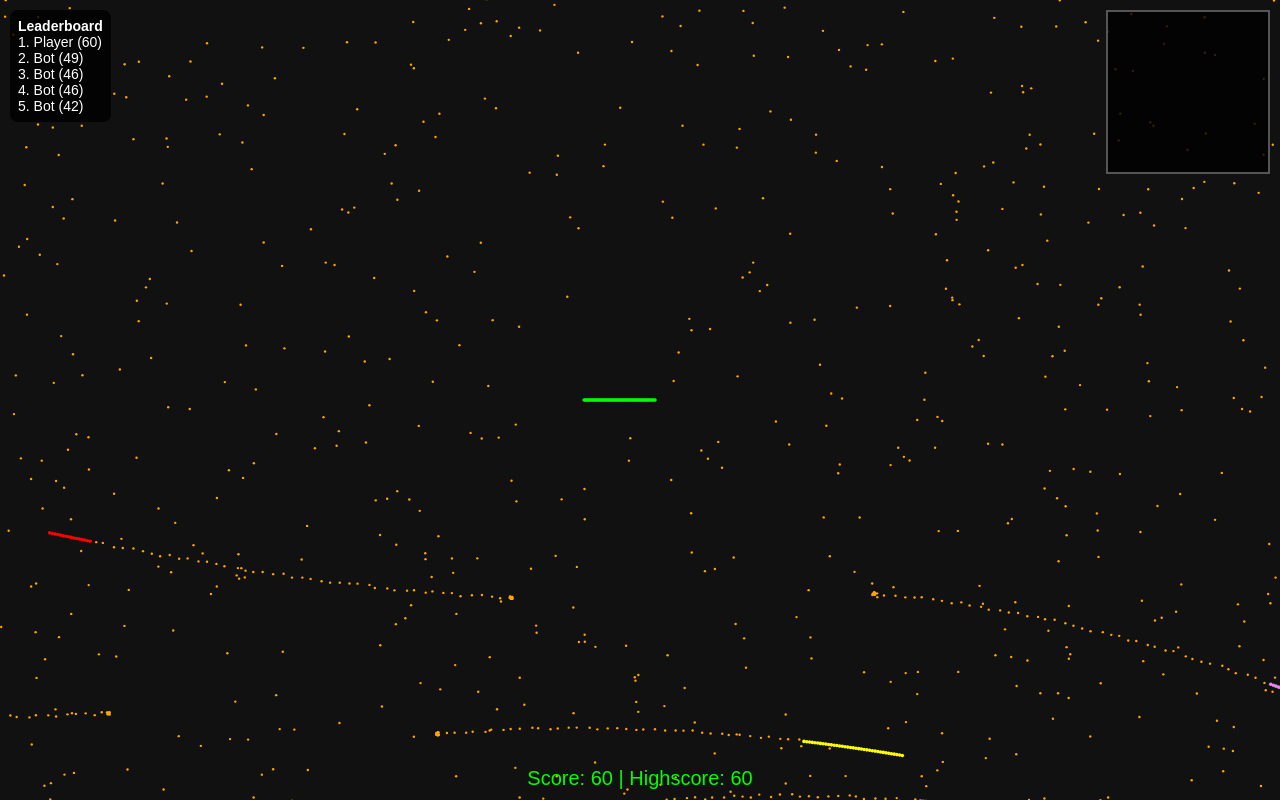
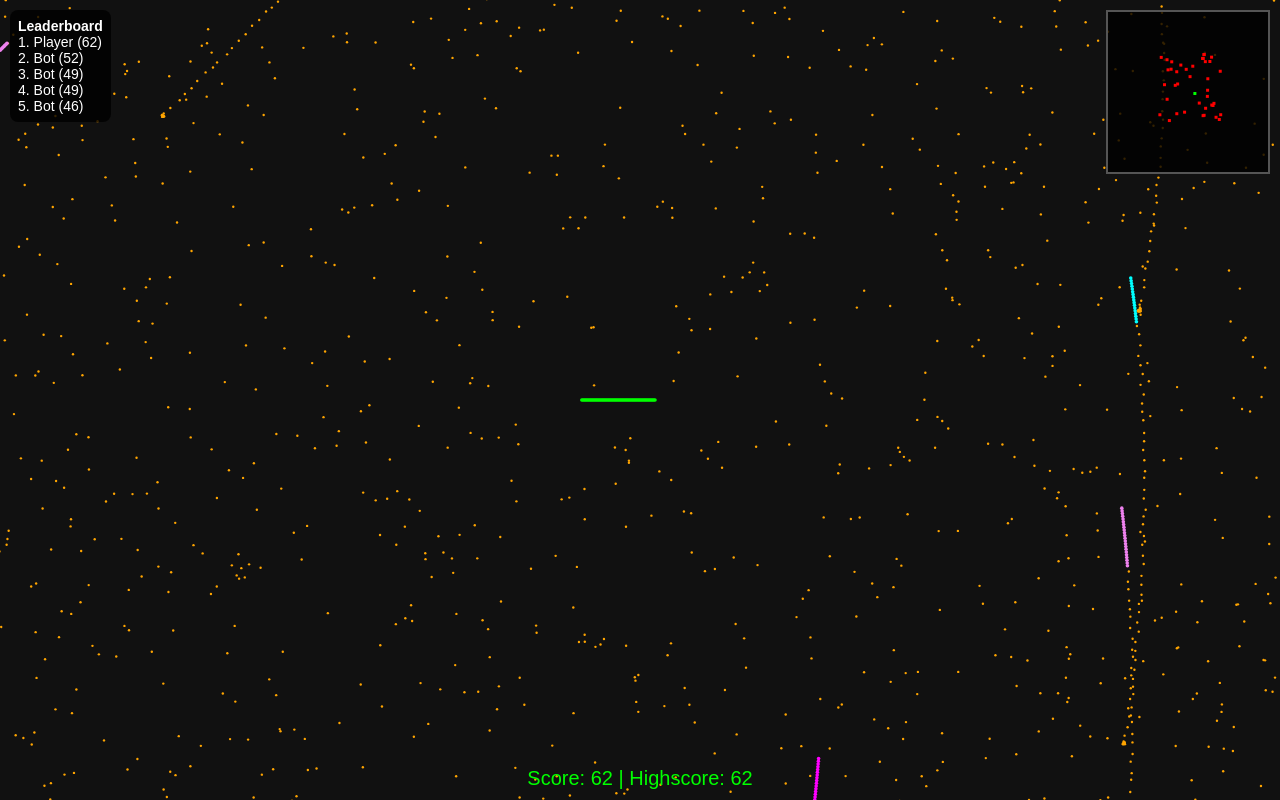
Before and after one commit to Jona2015/game, a plain HTML site: page index.html in a window 1280 px wide. Both pictures are taken after a click on the button "Start". Drawn offline with Linux system fonts and the light colour scheme.

Commit message:
Update index.html

```diff
--- a/index.html
+++ b/index.html
@@ -2,7 +2,7 @@
 <html lang="de">
 <head>
 <meta charset="UTF-8">
-<title>Slither.io Full Experience</title>
+<title>Slither.io – Mega Edition</title>
 <style>
 body{margin:0;background:#111;overflow:hidden;font-family:Arial;color:white;}
 canvas{display:block;}
@@ -16,7 +16,7 @@ canvas{display:block;}
 <body>
 
 <div id="menu">
-<h1>Slither.io Advanced</h1>
+<h1>Slither.io Mega Edition</h1>
 <input id="playerName" placeholder="Name" />
 <select id="difficulty">
 <option value="easy">Leicht</option>
@@ -39,7 +39,6 @@ canvas{display:block;}
 <canvas id="minimap"></canvas>
 
 <script>
-/* =================== GRUNDSETUP =================== */
 const canvas=document.getElementById("game");
 const ctx=canvas.getContext("2d");
 const mini=document.getElementById("minimap");
@@ -62,11 +61,9 @@ let camera={x:0,y:0};
 let foods=[];
 let highscore=parseInt(localStorage.getItem("slitherHighscore")||0);
 
-/* =================== HILFSFUNKTIONEN =================== */
 const rand=(a,b)=>Math.random()*(b-a)+a;
 const dist=(a,b)=>Math.hypot(a.x-b.x,a.y-b.y);
 
-/* =================== SNAKE =================== */
 class Snake{
   constructor(x,y,color,bot=false,name=null){
     this.segments=[{x,y}];
@@ -113,20 +110,19 @@ let player,bots=[];
 function initGame(){
   player=new Snake(0,0,skinSelect.value,false,playerNameInput.value||"Player");
   foods=[];
-  for(let i=0;i<20000;i++)foods.push({x:rand(-WORLD,WORLD),y:rand(-WORLD,WORLD)});
+  for(let i=0;i<30000;i++)foods.push({x:rand(-WORLD,WORLD),y:rand(-WORLD,WORLD)}); // viel mehr Essen
+
   bots=[];
-  const botCount=difficultySelect.value==="easy"?15:difficultySelect.value==="medium"?25:35;
+  const botCount=difficultySelect.value==="easy"?25:difficultySelect.value==="medium"?40:60; // mehr Bots
   const colors=["red","orange","cyan","violet","yellow","magenta"];
   for(let i=0;i<botCount;i++)bots.push(new Snake(rand(-WORLD/2,WORLD/2),rand(-WORLD/2,WORLD/2),colors[i%colors.length],true));
 }
 
-/* =================== INPUT =================== */
 let keys={w:0,a:0,s:0,d:0};
 onkeydown=e=>{if(e.code==="KeyW")keys.w=1;if(e.code==="KeyA")keys.a=1;if(e.code==="KeyS")keys.s=1;if(e.code==="KeyD")keys.d=1;if(e.code==="Space")player.boost=true;}
 onkeyup=e=>{if(e.code==="KeyW")keys.w=0;if(e.code==="KeyA")keys.a=0;if(e.code==="KeyS")keys.s=0;if(e.code==="KeyD")keys.d=0;if(e.code==="Space")player.boost=false;}
 canvas.addEventListener("wheel",e=>{e.preventDefault();zoom=Math.max(0.15,Math.min(1.2,zoom*(1-e.deltaY*0.0015)));},{passive:false});
 
-/* =================== GAME LOOP =================== */
 function loop(){
   requestAnimationFrame(loop);
   ctx.setTransform(1,0,0,1,0,0);
@@ -137,62 +133,73 @@ function loop(){
   ctx.scale(zoom,zoom);
   ctx.translate(-camera.x,-camera.y);
 
-  /* ===== MAP RAND ===== */
+  // Map Rand
   ctx.strokeStyle="white"; ctx.lineWidth=8;
   ctx.strokeRect(-WORLD,-WORLD,WORLD*2,WORLD*2);
   const ph=player.segments[0];
   if(ph.x<-WORLD||ph.x>WORLD||ph.y<-WORLD||ph.y>WORLD)player.dead=true;
   bots.forEach(b=>{if(b.dead)return;const bh=b.segments[0];if(bh.x<-WORLD||bh.x>WORLD||bh.y<-WORLD||bh.y>WORLD)b.dead=true;});
 
-  /* ===== FOOD ===== */
+  // Food
   ctx.fillStyle="orange";
   for(const f of foods){ctx.beginPath();ctx.arc(f.x,f.y,4,0,Math.PI*2);ctx.fill();
     if(!player.dead && dist(ph,f)<10){player.len+=2;player.width+=0.05;foods.splice(foods.indexOf(f),1);}
   }
 
-  /* ===== PLAYER BEWEGUNG ===== */
+  // Spieler
   const mx=keys.d-keys.a; const my=keys.w-keys.s;
   const target=mx||my?{x:ph.x+mx*100,y:ph.y+my*100}:null;
   if(!player.dead)player.update(target);
 
-  /* ===== BOT KI ===== */
+  // Bots KI (schlauer)
   bots.forEach(b=>{
     if(b.dead)return;
     let targets=[player,...bots.filter(bb=>bb!==b&&!bb.dead)];
     targets.sort((a,b)=>dist(b.segments[0],b.segments[0])-dist(a.segments[0],b.segments[0]));
     let t=targets[0].segments[0];
-    if(b.len<targets[0].len){const a=Math.atan2(b.segments[0].y-t.y,b.segments[0].x-t.x);t={x:b.segments[0].x+Math.cos(a)*200,y:b.segments[0].y+Math.sin(a)*200};}
+    const d=dist(b.segments[0],t);
+    // Flucht wenn kleiner, Angriff wenn größer
+    if(b.len<targets[0].len && d<500){const a=Math.atan2(b.segments[0].y-t.y,b.segments[0].x-t.x);t={x:b.segments[0].x+Math.cos(a)*200,y:b.segments[0].y+Math.sin(a)*200};}
+    else if(b.len>targets[0].len && d<800){t=targets[0].segments[0];}
     b.boost=true; b.update(t);
   });
 
-  /* ===== KOLLISIONEN ===== */
+  // Kollisionslogik
   bots.forEach(b=>{
     if(b.dead)return;
+    // Bot-Kopf trifft Spieler-Körper
     for(let i=15;i<player.segments.length;i++)if(dist(b.segments[0],player.segments[i])<6)b.dead=true;
+    // Bot-Kopf trifft Bot-Körper
     for(let other of bots){if(other===b||other.dead)continue;for(let i=15;i<other.segments.length;i++)if(dist(b.segments[0],other.segments[i])<6)b.dead=true;}
+    // Spieler-Kopf trifft Bot-Körper
     for(let i=15;i<b.segments.length;i++)if(dist(player.segments[0],b.segments[i])<6)player.dead=true;
   });
 
-  /* ===== RESPAWN ===== */
+  // Respawn
   bots.forEach(b=>{if(b.dead)setTimeout(()=>{b.segments=[{x:rand(-WORLD,WORLD),y:rand(-WORLD,WORLD)}];b.len=rand(20,120);b.width=12;b.dead=false;},800);});
   if(player.dead)setTimeout(()=>{player.segments=[{x:0,y:0}];player.len=20;player.width=12;player.dead=false;},800);
 
-  /* ===== DRAW ===== */
+  // Draw
   player.draw(ctx); bots.forEach(b=>!b.dead&&b.draw(ctx));
 
-  /* ===== LEADERBOARD ===== */
+  // Leaderboard + Score
   const lb=[player,...bots].filter(s=>!s.dead).sort((a,b)=>b.len-a.len).slice(0,5);
   leaderboardDiv.innerHTML="<b>Leaderboard</b><br>"+lb.map((s,i)=>`${i+1}. ${s.name} (${Math.floor(s.len)})`).join("<br>");
   scoreDisplay.innerHTML=`Score: ${Math.floor(player.len)} | Highscore: ${highscore}`;
+  if(Math.floor(player.len)>highscore){highscore=Math.floor(player.len);localStorage.setItem("slitherHighscore",highscore);}
 
-  if(Math.floor(player.len)>highscore){highscore=Math.floor(player.len);localStorage.setItem("slitherHighscore",highscore);}
+  // Minimap
+  mctx.clearRect(0,0,160,160);
+  const sc=160/(WORLD*2);
+  const dot=(x,y,c)=>{ mctx.fillStyle=c; mctx.fillRect(80+x*sc,80+y*sc,3,3); };
+  dot(ph.x,ph.y,"lime");
+  bots.forEach(b=>!b.dead&&dot(b.segments[0].x,b.segments[0].y,"red"));
 }
 
-/* =================== START BUTTON =================== */
+/* =================== START =================== */
 startBtn.onclick=()=>{
   menu.style.display="none";
   initGame();
-  // Start-Animation
   let anim=0;
   const animInterval=setInterval(()=>{document.getElementById("startAnim").innerText="Get Ready"+'.'.repeat(anim%4);anim++;if(anim>12)clearInterval(animInterval);},200);
   loop();
```
